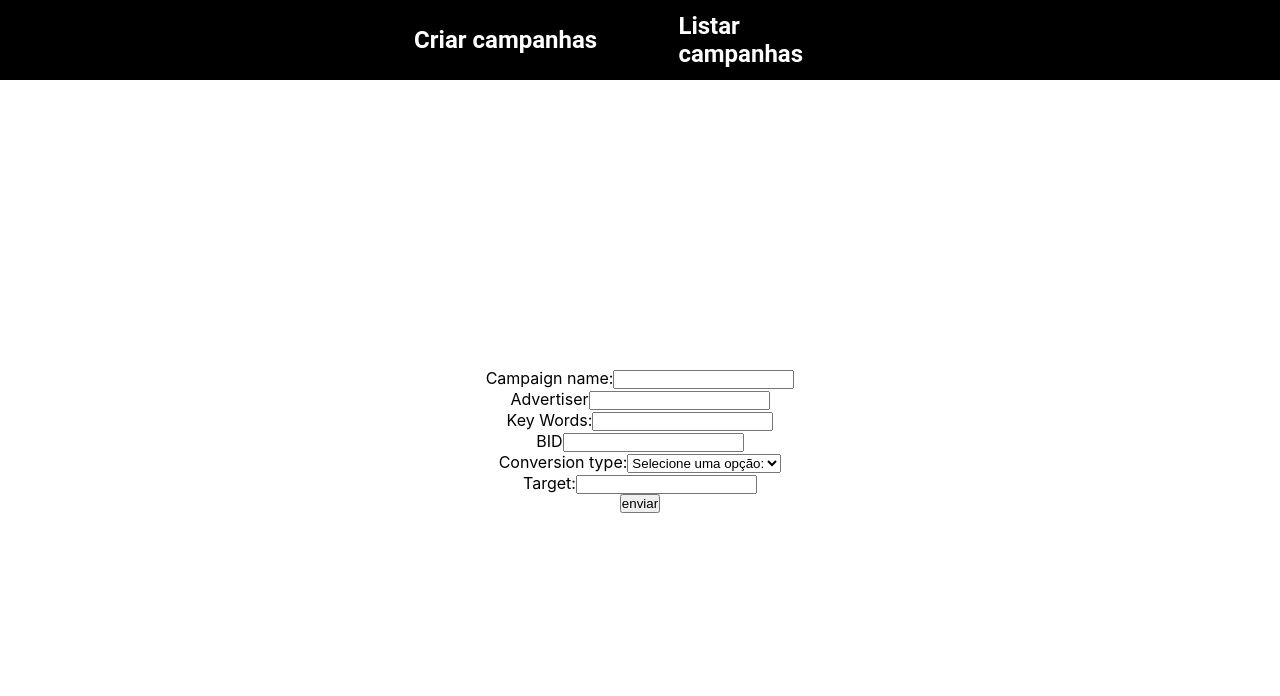
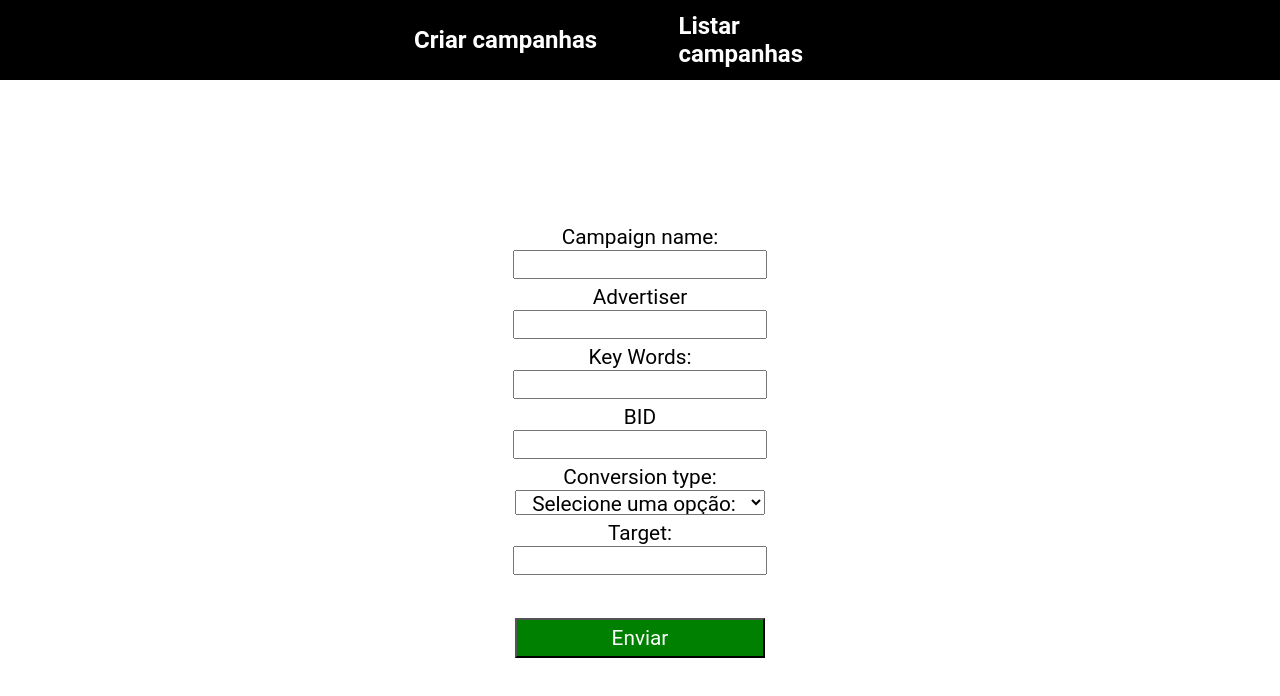
Before and after one commit to arielmell0/Infleux-coding-challenge, a React (Create React App) app: page /create-campaign in a window 1280 px wide. Shown: the top 696 px of the page. Built offline with nearby package versions, Linux system fonts and the light colour scheme.

Commit message:
feat: buttons components created and global styles editeded

```diff
--- /dev/null
+++ b/src/Buttons/Buttons.js
@@ -0,0 +1,25 @@
+import styled from "styled-components";
+
+export const SubmitButton = styled.button`
+  background-color: green;
+  height: 40px;
+  width: 250px;
+  @import url(https://fonts.googleapis.com/css?family=Roboto:100,100italic,300,300italic,regular,italic,500,500italic,700,700italic,900,900italic);
+  font-family: Roboto, sans-serif;
+  font-size: 1.3rem;
+  color: white;
+  text-align: center;
+  margin-top: 40px;
+`;
+
+export const DeleteButton = styled(SubmitButton)`
+  font-size: 1rem;
+  background-color: red;
+  color: white;
+`;
+
+export const EditButton = styled(SubmitButton)`
+  font-size: 1rem;
+  background-color: orange;
+  color: white;
+`;
--- a/src/Components/CreateCampaign/CreateCampaign.js
+++ b/src/Components/CreateCampaign/CreateCampaign.js
@@ -1,10 +1,9 @@
 import { useState } from 'react'
 import { useHistory } from 'react-router-dom'
-import styled from "styled-components";
-import axios from 'axios';
+import styled from 'styled-components';
 import api from '../../services/campaignsService.js'
 import { Container } from "../Container/Container.js";
-import { ListCampaigns } from '../ListCampaigns/ListCampaigns.js';
+import { SubmitButton } from '../../Buttons/Buttons.js';
 
 export const CreateCampaign = () => {
   const history = useHistory()
@@ -40,27 +39,27 @@ export const CreateCampaign = () => {
   return (
     <Container>
       <form onSubmit={ handleSubmit }>
-        <div>
+        <FormDiv>
           <label for="name">Campaign name:</label>
           <input value={ campaignName } onChange={(e) => setCampaignName(e.target.value)} type="text" id="name" />
-        </div>
+        </FormDiv>
 
-        <div>
+        <FormDiv>
           <label for="advertiser">Advertiser</label>
           <input value={ advertiser } onChange={(e) => setAdvertiser(e.target.value)} type="text" id="advertiser" />
-        </div>
+        </FormDiv>
 
-        <div>
+        <FormDiv>
           <label for="keyWords">Key Words:</label>
           <input value={ keyWords } onChange={(e) => setKeyWords(e.target.value)} id="text"></input>
-        </div>
+        </FormDiv>
 
-        <div>
+        <FormDiv>
           <label for="bid">BID</label>
           <input value={ BID } onChange={(e) => setBID(e.target.value)} id="bid"></input>
-        </div>
+        </FormDiv>
 
-        <div>
+        <FormDiv>
           <label for="conversionType">Conversion type:</label>
           <select value={ conversionType } onChange={(e) => setConversionType(e.target.value)} id="conversionType">
             <option selected>Selecione uma opção:</option>
@@ -68,19 +67,35 @@ export const CreateCampaign = () => {
             <option value="cpc">CPC (Cost per click)</option>
             <option value="cpa">CPA (Cost per a)</option>
           </select>
-        </div>
+        </FormDiv>
 
-        <div>
+        <FormDiv>
           <label for="target">Target:</label>
           <input value={ target } onChange={(e) => setTarget(e.target.value)} id="target"></input>
-        </div>
+        </FormDiv>
 
-        <button type="submit">enviar</button>
+        <SubmitButton type="submit">Enviar</SubmitButton>
 
         { campaignCreatedWithSucess && (
-          <div>Campaign created with sucess! </div>
+          <SucessFeedBack>Campaign created with sucess! </SucessFeedBack>
         )}
       </form>
     </Container>
   );
 };
+
+const FormDiv = styled.div`
+  display: flex;
+  justify-content: center;
+  align-items: center;
+  flex-direction: column;
+
+  margin: 3px 0 3px 0;
+`
+
+const SucessFeedBack = styled.div`
+  @import url(https://fonts.googleapis.com/css?family=Roboto:100,100italic,300,300italic,regular,italic,500,500italic,700,700italic,900,900italic);
+  font-family: Roboto, sans-serif;
+  font-size: 1.4rem;
+  color: green;
+`
--- a/src/globalStyles.js
+++ b/src/globalStyles.js
@@ -18,8 +18,13 @@ const GlobalStyle = createGlobalStyle`
     flex-direction: column;
   };
 
-  label {
-    width: 30px;
+  label, input, select {
+    width: 250px;
+    height: 25px;
+    @import url(https://fonts.googleapis.com/css?family=Roboto:100,100italic,300,300italic,regular,italic,500,500italic,700,700italic,900,900italic);
+    font-family: Roboto, sans-serif;
+    font-size: 1.3rem;
+    text-align: center;
   }
 `;
 
```
